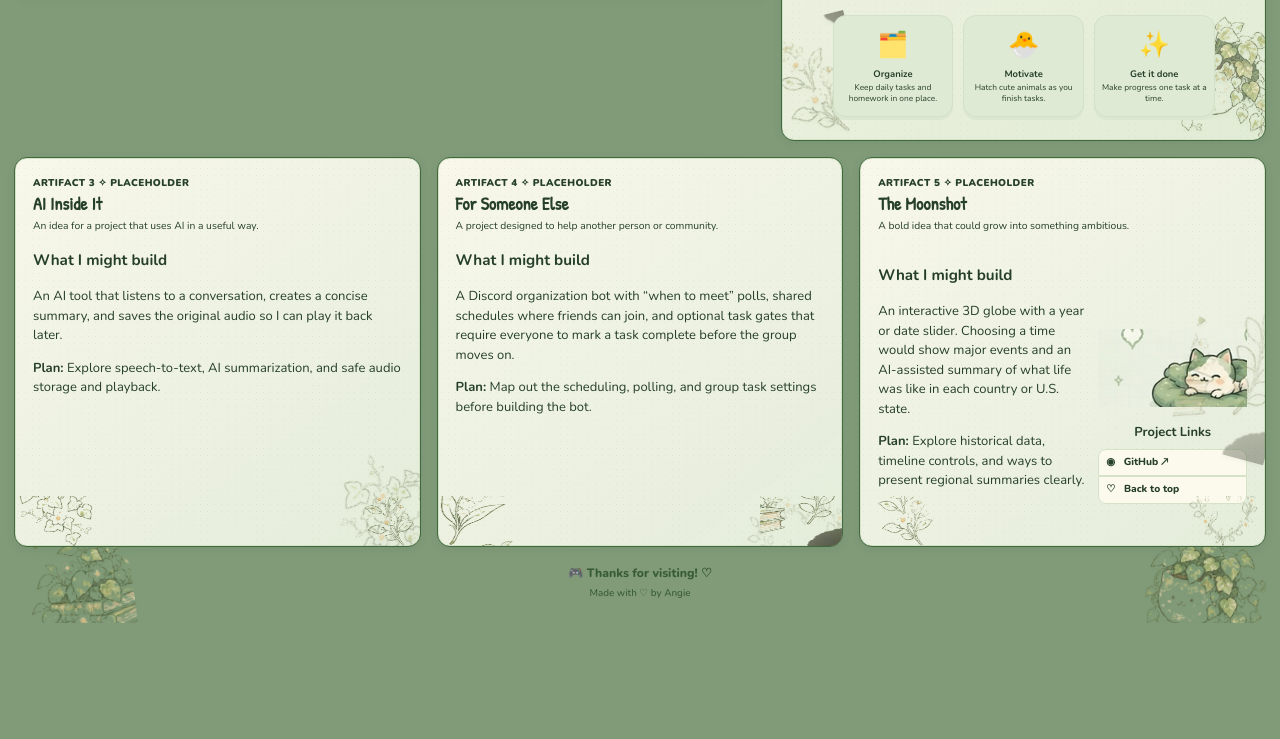
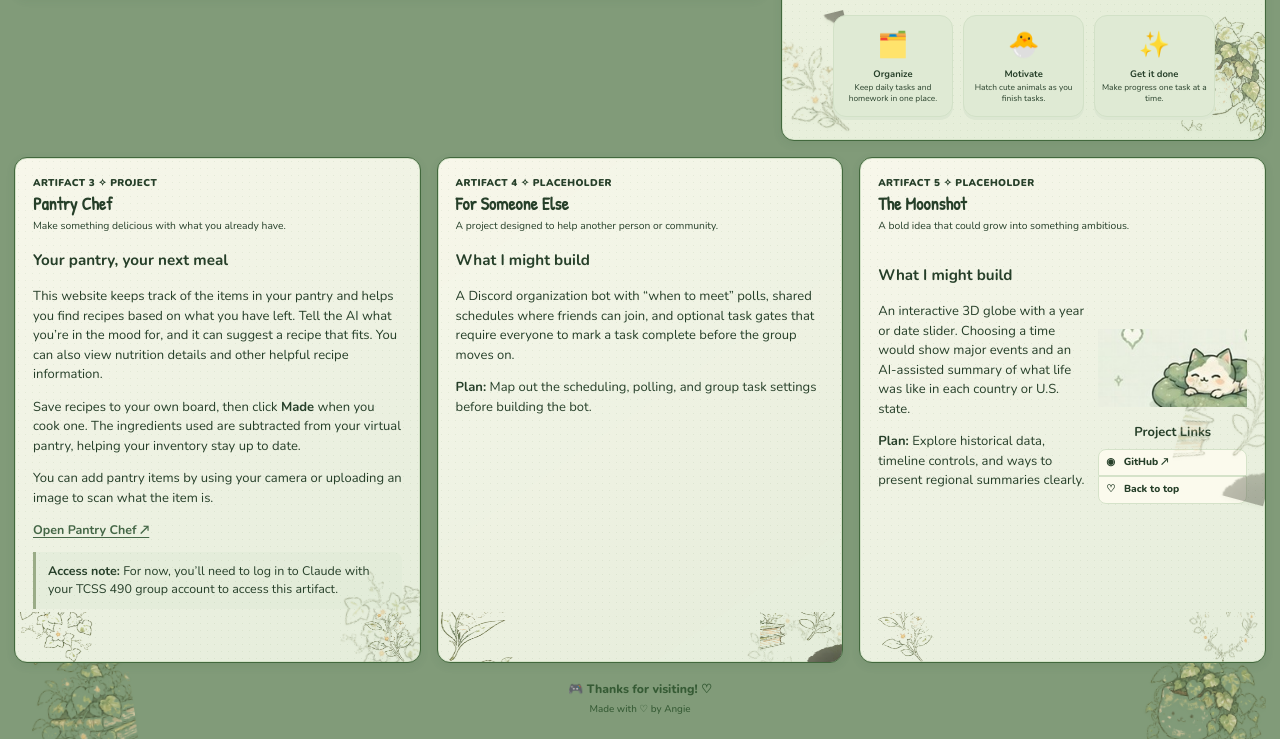
Before and after one commit to ArcAngieO/my-website, a plain HTML site: page index.html in a window 1280 px wide. Shown: the part 397-1136 px from the top of the page. Before the commit the page ends 1020 px from the top, so only its background shows below. Drawn offline with nearby package versions, Linux system fonts and the light colour scheme.

Commit message:
Artifact 3 - Pantry Chef

```diff
--- a/index.html
+++ b/index.html
@@ -58,12 +58,15 @@
 
     <div class="bottom-grid">
       <section class="panel mini-panel games" id="games">
-        <div class="mini-heading"><p class="eyebrow">ARTIFACT 3 ✧ PLACEHOLDER</p><h2>AI Inside It</h2><p>An idea for a project that uses AI in a useful way.</p></div>
+        <div class="mini-heading"><p class="eyebrow">ARTIFACT 3 ✧ PROJECT</p><h2>Pantry Chef</h2><p>Make something delicious with what you already have.</p></div>
         <img class="botanical deco-games" src="plant-vine.png" alt="" aria-hidden="true">
         <div class="artifact-reflection">
-          <h3>What I might build</h3>
-          <p>An AI tool that listens to a conversation, creates a concise summary, and saves the original audio so I can play it back later.</p>
-          <p><strong>Plan:</strong> Explore speech-to-text, AI summarization, and safe audio storage and playback.</p>
+          <h3>Your pantry, your next meal</h3>
+          <p>This website keeps track of the items in your pantry and helps you find recipes based on what you have left. Tell the AI what you’re in the mood for, and it can suggest a recipe that fits. You can also view nutrition details and other helpful recipe information.</p>
+          <p>Save recipes to your own board, then click <strong>Made</strong> when you cook one. The ingredients used are subtracted from your virtual pantry, helping your inventory stay up to date.</p>
+          <p>You can add pantry items by using your camera or uploading an image to scan what the item is.</p>
+          <p class="hatchquest-links"><a href="https://claude.ai/artifact/WfN5k7p5CzJoj3WAYKVdsc?sk=G0h_0Ka79k5c4m_Gvr35Sw" target="_blank" rel="noopener noreferrer">Open Pantry Chef ↗</a></p>
+          <p class="claude-disclaimer"><strong>Access note:</strong> For now, you’ll need to log in to Claude with your TCSS 490 group account to access this artifact.</p>
         </div>
       </section>
 
--- a/style.css
+++ b/style.css
@@ -580,3 +580,7 @@ img { height:auto; }
 .cozy-page.dark .computer-status { background:#354c37; color:#e0ecd5; }
 .cozy-page.dark .back-home,.cozy-page.dark .cozy-page footer { background:#2d4331; color:#e4eed8; }
 @media(max-width:600px) { .computer-screen { grid-template-columns:1fr; padding:18px; gap:10px; } .desktop-widget { display:grid; grid-template-columns:80px 1fr; justify-items:start; padding-top:0; } .desktop-widget>img { width:75px; height:75px; grid-row:span 2; } .widget-caption { align-self:end; } .sticky-note { width:100%; min-height:0; margin-top:3px; transform:none; } .computer-status { flex-wrap:wrap; } .future-projects-content { padding:30px 20px; } .cozy-page .sitebar { height:auto; min-height:60px; padding:10px; gap:8px; flex-wrap:wrap; } .cozy-page nav { gap:4px; } .cozy-page nav a { padding:5px 8px; } }
+
+/* Artifact 3 access note */
+.claude-disclaimer { font-size: .82rem; line-height: 1.45; padding: 10px 12px; margin-top: 10px; border-left: 3px solid #9aac87; background: rgba(225, 235, 215, .55); border-radius: 0 8px 8px 0; }
+.dark .claude-disclaimer { background: rgba(45, 65, 48, .75); color: var(--ink); }
```
